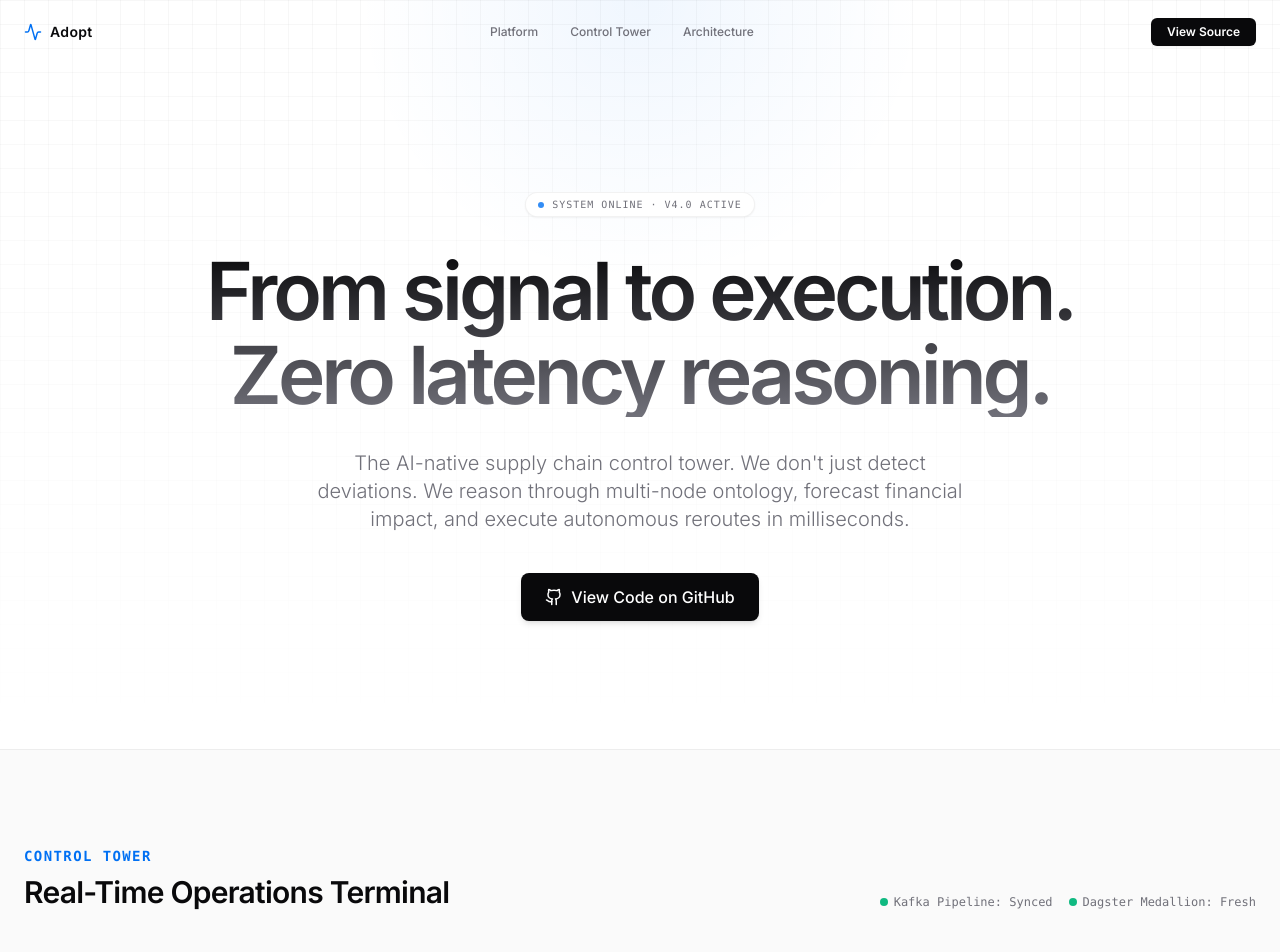
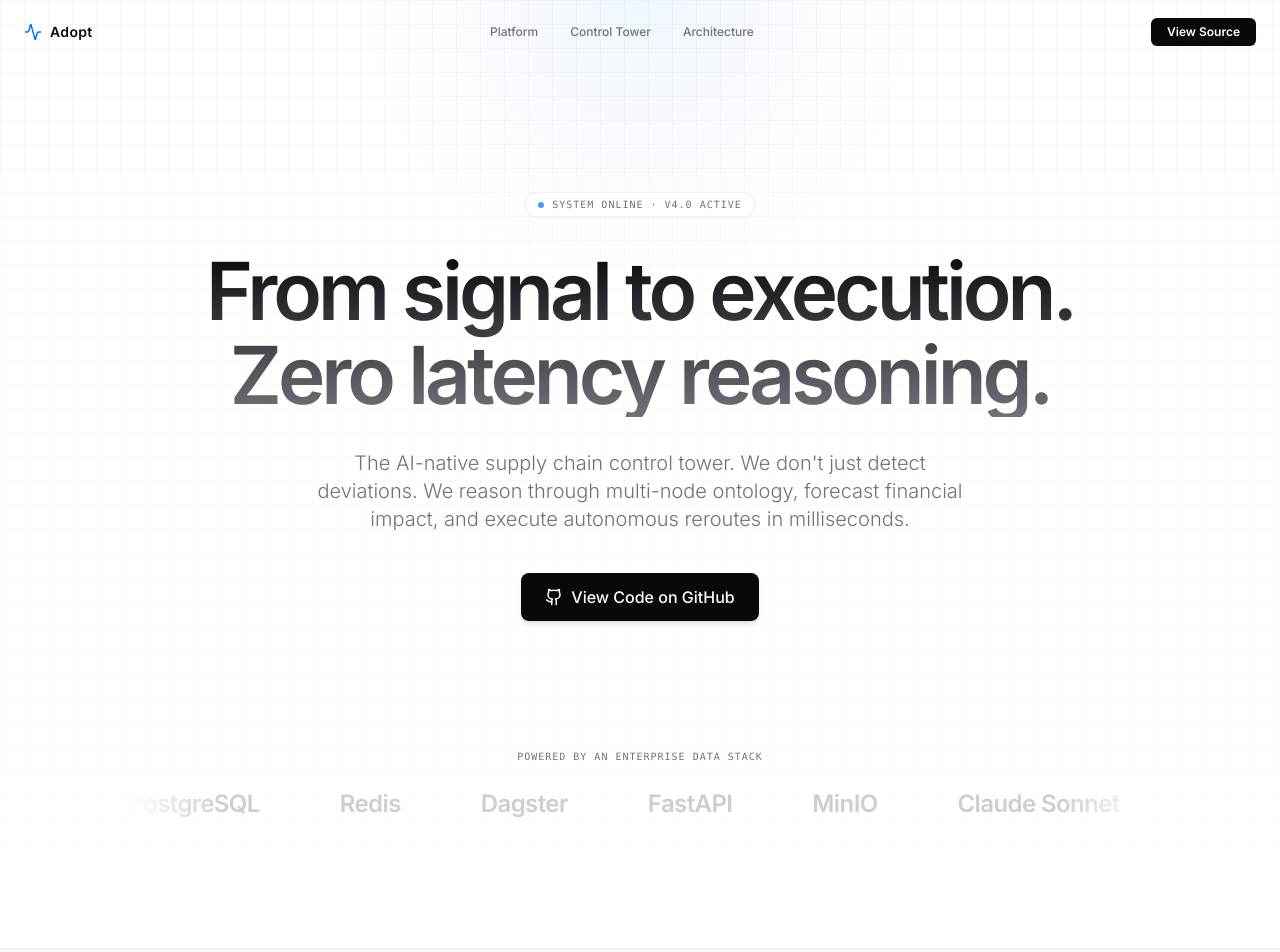
Before and after one commit to ujjwalredd/Supply-Chain, a React (Vite) app in the folder modern-landing/: page / in a window 1280 px wide. Shown: the top 952 px of the page. Built offline with nearby package versions, Linux system fonts and the light colour scheme.

Commit message:
feat: add infinite tech stack marquee and SEO tags

```diff
--- a/modern-landing/index.html
+++ b/modern-landing/index.html
@@ -4,7 +4,10 @@
     <meta charset="UTF-8" />
     <link rel="icon" type="image/svg+xml" href="/vite.svg" />
     <meta name="viewport" content="width=device-width, initial-scale=1.0" />
-    <title>Adopt | Autonomous Supply Chain</title>
+    <title>Adopt AI | Autonomous Supply Chain</title>
+    <meta name="description" content="The AI-native supply chain operating system. From signal to execution with zero latency reasoning." />
+    <meta property="og:title" content="Adopt AI" />
+    <meta property="og:description" content="The AI-native supply chain operating system. From signal to execution with zero latency reasoning." />
     <link rel="preconnect" href="https://fonts.googleapis.com">
     <link rel="preconnect" href="https://fonts.gstatic.com" crossorigin>
     <link href="https://fonts.googleapis.com/css2?family=Outfit:wght@300;400;500;700;800&family=Inter:wght@300;400;500;600&display=swap" rel="stylesheet">
--- a/modern-landing/src/components/Hero.tsx
+++ b/modern-landing/src/components/Hero.tsx
@@ -59,6 +59,41 @@ export function Hero() {
           </a>
         </motion.div>
 
+        {/* Integration Ticker */}
+        <motion.div
+          initial={{ opacity: 0 }}
+          animate={{ opacity: 1 }}
+          transition={{ duration: 1, delay: 0.6 }}
+          className="mt-20 md:mt-32 w-full max-w-5xl mx-auto overflow-hidden relative"
+        >
+          <div className="text-[10px] font-mono font-medium text-steel uppercase tracking-widest mb-6">
+            Powered by an Enterprise Data Stack
+          </div>
+
+          {/* Gradients for fading effect on edges */}
+          <div className="absolute left-0 top-10 bottom-0 w-24 bg-gradient-to-r from-paper to-transparent z-10" />
+          <div className="absolute right-0 top-10 bottom-0 w-24 bg-gradient-to-l from-paper to-transparent z-10" />
+
+          <div className="flex w-[200%] animate-infinite-scroll hover:[animation-play-state:paused] cursor-default">
+            {/* First Set */}
+            <div className="flex w-1/2 justify-around items-center min-w-max gap-12 sm:gap-20 px-6">
+              {['Kafka', 'PostgreSQL', 'Redis', 'Dagster', 'FastAPI', 'MinIO', 'Claude Sonnet', 'Next.js'].map((tech) => (
+                <span key={tech} className="text-xl sm:text-2xl font-bold tracking-tight text-ink/20 hover:text-ink/60 transition-colors duration-300">
+                  {tech}
+                </span>
+              ))}
+            </div>
+            {/* Duplicate Set for smooth infinite loop */}
+            <div className="flex w-1/2 justify-around items-center min-w-max gap-12 sm:gap-20 px-6">
+              {['Kafka', 'PostgreSQL', 'Redis', 'Dagster', 'FastAPI', 'MinIO', 'Claude Sonnet', 'Next.js'].map((tech) => (
+                <span key={`dup-${tech}`} className="text-xl sm:text-2xl font-bold tracking-tight text-ink/20 hover:text-ink/60 transition-colors duration-300">
+                  {tech}
+                </span>
+              ))}
+            </div>
+          </div>
+        </motion.div>
+
       </div>
     </section>
   );
--- a/modern-landing/src/index.css
+++ b/modern-landing/src/index.css
@@ -23,6 +23,15 @@
   }
 }
 
+@keyframes infinite-scroll {
+  0% { transform: translateX(0); }
+  100% { transform: translateX(-50%); }
+}
+
+.animate-infinite-scroll {
+  animation: infinite-scroll 40s linear infinite;
+}
+
 /* Custom Scrollbar */
 ::-webkit-scrollbar {
   width: 8px;
```
